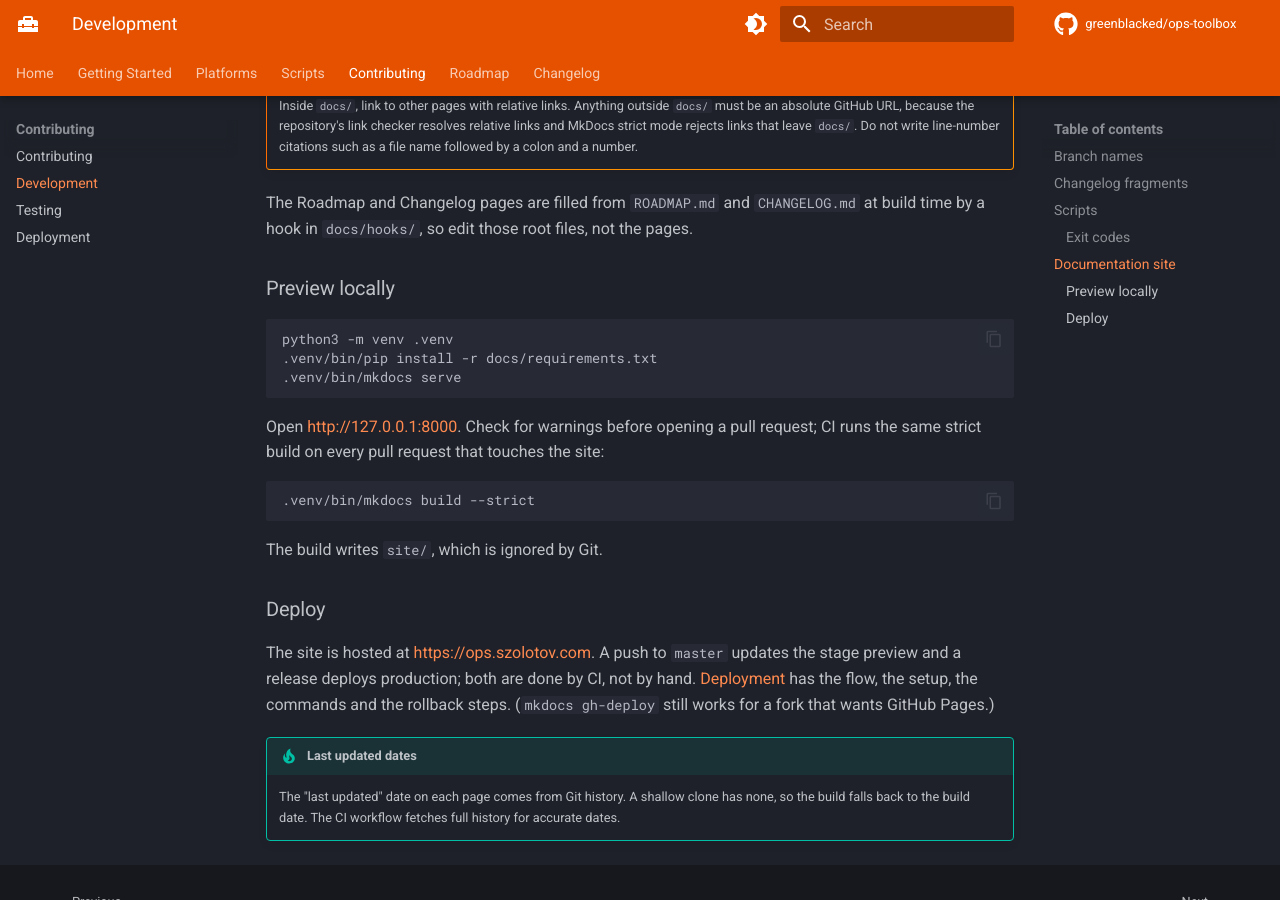
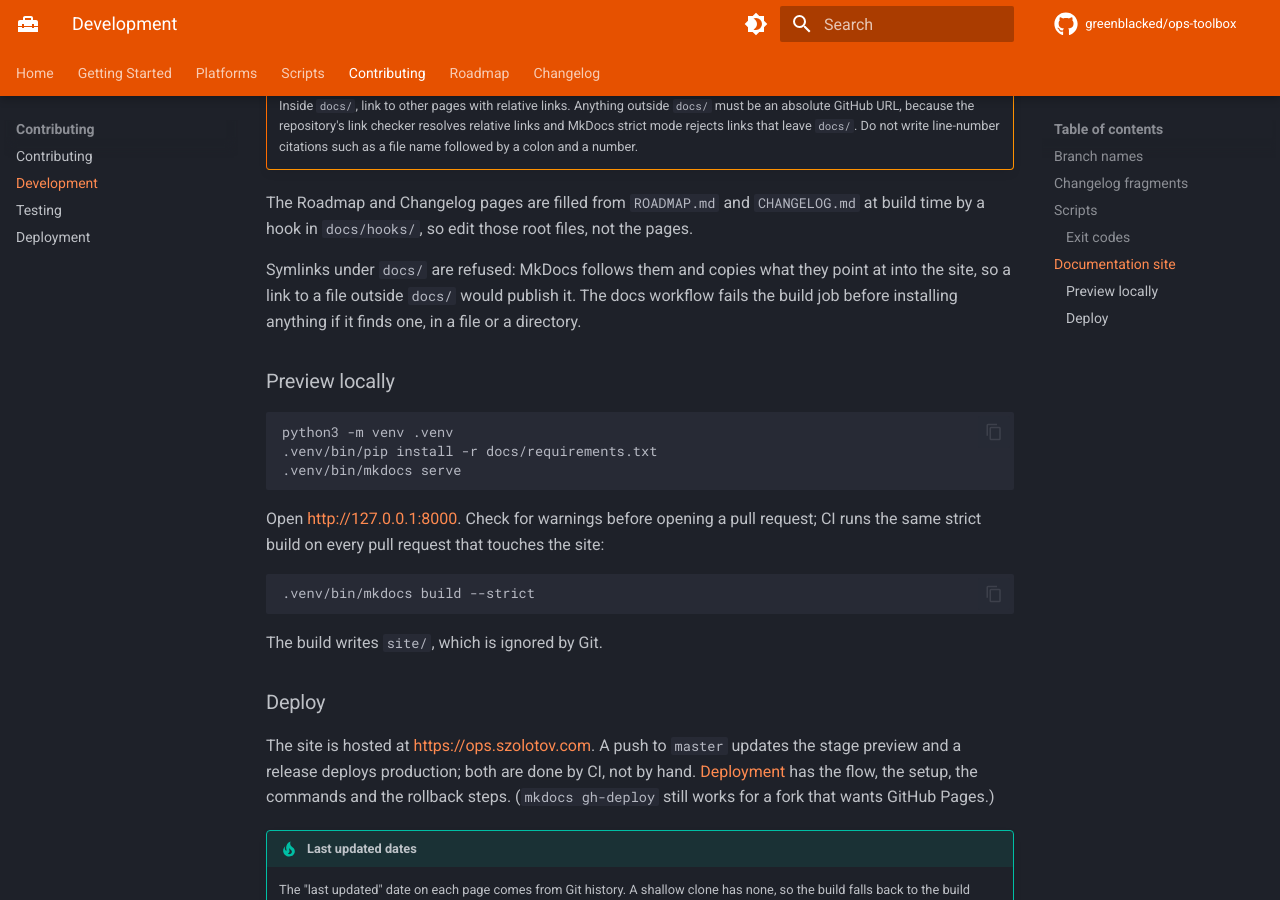
Before and after one commit to greenblacked/ops-toolbox, an MkDocs documentation site: the page built from docs/contributing/development.md, in a window 1280 px wide and 900 px high, scrolled down 2338 px. Built offline with MkDocs 1.6.1 and Material for MkDocs 9.7.7, drawn with Linux system fonts in a browser that asks for light colours; comment, search, counter and statistics services are not loaded.

Commit message:
ci(docs): refuse symlinks under docs/ before building
MkDocs follows symlinks in docs_dir and copies their targets into the site, so a tracked link to a runner file or a symlinked directory would publish it. The build job now fails with an error listing every symlink under docs/ right after checkout, before anything is installed or built.

````diff
--- a/docs/contributing/development.md
+++ b/docs/contributing/development.md
@@ -85,6 +85,11 @@ The Roadmap and Changelog pages are filled from `ROADMAP.md` and `CHANGELOG.md`
 at build time by a hook in `docs/hooks/`, so edit those root files, not the
 pages.
 
+Symlinks under `docs/` are refused: MkDocs follows them and copies what they
+point at into the site, so a link to a file outside `docs/` would publish it.
+The docs workflow fails the build job before installing anything if it finds
+one, in a file or a directory.
+
 ### Preview locally
 
 ```bash
````
Also changed, not shown: 1 other file.
